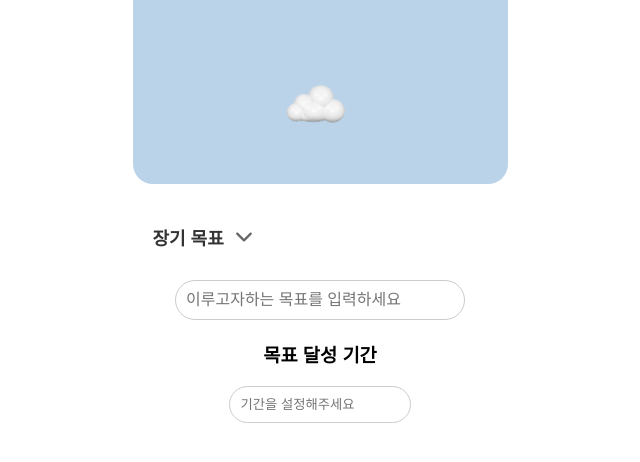
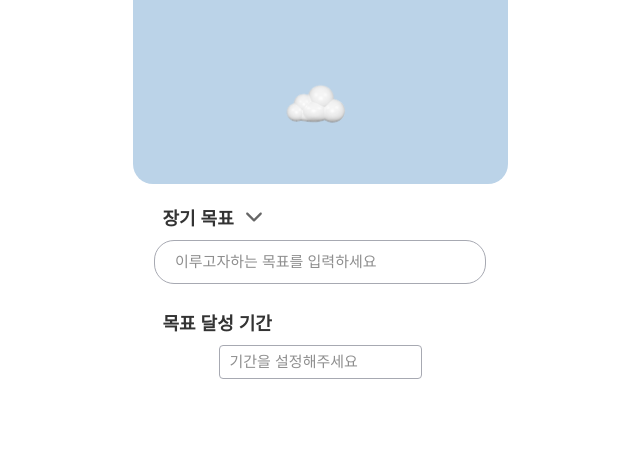
Before and after one commit to Groom-Team11/Front, a React (Create React App) app in the folder bloomgroom/: page / in a window 1280 px wide. Shown: the top 462 px of the page, without its empty margins (320-960 px from the left). Built offline with nearby package versions, Linux system fonts and the light colour scheme.

Commit message:
fix: 목표 달성 기간 css 수정

```diff
--- a/bloomgroom/src/GoalPage/GoalHeader.css
+++ b/bloomgroom/src/GoalPage/GoalHeader.css
@@ -10,6 +10,7 @@
 }
 
 .goal-title {
+    padding-left: 10px;
     font-size: 18px;
     font-weight: bold;
     color: #333;
@@ -29,3 +30,35 @@
     height: 24px;
     vertical-align: middle;
 }
+
+.goal-input {
+    padding-left: 20px;
+    padding-top: 12px;
+    padding-bottom: 12px;
+    border-color: #A7A9B2;
+    border-radius: 20px;
+    border-width: 1px;
+    width: 100%;
+    margin-top: 0px;
+    /* box-sizing: border-box; */
+    transition: all 0.3s ease;
+}
+
+.goal-input::placeholder{
+    color: #8E8E8E;
+    ; /* placeholder 색상 */
+    font-size: 15px; /* placeholder 글꼴 크기 */
+}
+
+.goal-input:focus {
+    outline: none; /* 기본 포커스 아웃라인 제거 */
+    border: 1px solid #0095E5; /* 선택 시 1px 테두리 */
+    box-shadow: 0 0 0 3.2px rgba(32, 162, 232, 0.25); /* 외곽 그림자 추가 */
+}
+
+.goal-section {
+    padding: 0; /* 부모 요소의 패딩 제거 */
+    margin: 0 0 25px 0; /* 부모 요소의 마진 제거 */
+    width: 100%; /* 부모 요소의 너비를 100%로 설정 */
+
+}
--- a/bloomgroom/src/GoalPage/GoalHeader.jsx
+++ b/bloomgroom/src/GoalPage/GoalHeader.jsx
@@ -15,14 +15,28 @@ function GoalHeader({ view, setView }) {
     );
 }
 
+function GoalInput({goal, setGoal}){
+    return(
+        <input
+            type="text"
+            placeholder="이루고자하는 목표를 입력하세요"
+            value={goal}
+            onChange={(e) => setGoal(e.target.value)}
+            className="goal-input"
+          />
+    )
+}
+
 // 전체 컴포넌트
 function GoalSection() {
-  const [view, setView] = useState(false);
+  let [view, setView] = useState(false);
+  let [goal, setGoal] = useState(null);
 
   return (
     <div className="goal-section">
       <GoalHeader view={view} setView={setView} />
       {view && <Dropdown />}
+      <GoalInput  goal={goal} setGoal={setGoal} />
     </div>
   );
 }
--- /dev/null
+++ b/bloomgroom/src/GoalPage/GoalPeriod.css
@@ -0,0 +1,41 @@
+.period-header {
+    /* justify-content: space-between; */
+    align-items: center;
+    /* padding: 10px; */
+    cursor: pointer;
+    margin-bottom: 10px;
+    display: flex;
+    align-items: center; /* 세로 가운데 정렬 */
+    justify-content: flex-start; /* 텍스트와 아이콘을 왼쪽 정렬 */
+}
+
+.period-title {
+    font-size: 18px;
+    font-weight: bold;
+    color: #333;
+    margin-right: 8px; /* 텍스트와 아이콘 사이의 간격을 줄임 */
+    padding-left: 10px;
+}
+
+.period-input {
+    /* width: 100%; 부모 요소의 너비를 가득 채움 */
+    padding: 8px 10px; /* 상하 10px, 좌우 12px의 패딩 적용 */
+    border: 1px solid #A7A9B2; /* 회색 테두리 */
+    border-radius: 4px; /* 둥근 테두리 */
+    font-size: 14px; /* 글자 크기 */
+    height: auto; /* 내용에 따라 높이를 자동으로 조정 */
+    box-sizing: border-box; /* 패딩과 보더가 너비 안에 포함되도록 설정 */
+    transition: all 0.3s ease; /* 부드러운 전환 */
+}
+
+.period-input::placeholder{
+    color: #8E8E8E;
+    ; /* placeholder 색상 */
+    font-size: 15px; /* placeholder 글꼴 크기 */
+}
+
+.period-input:focus {
+    outline: none; /* 기본 포커스 아웃라인 제거 */
+    border: 1px solid #0095E5; /* 선택 시 1px 테두리 */
+    box-shadow: 0 0 0 3.2px rgba(32, 162, 232, 0.25); /* 외곽 그림자 추가 */
+}
--- /dev/null
+++ b/bloomgroom/src/GoalPage/GoalPeriod.jsx
@@ -0,0 +1,31 @@
+import React, { useState } from "react";
+import "./GoalPeriod.css"; // GoalHeader용 CSS
+
+
+function PeriodInput({period, setPeriod}){
+    return(
+        <input
+            type="text"
+            placeholder="기간을 설정해주세요"
+            value={period}
+            onChange={(e) => setPeriod(e.target.value)}
+            className="period-input"
+          />
+    )
+}
+
+// 전체 컴포넌트
+function PeriodSection() {
+  const [period, setPeriod] = useState(null);
+
+  return (
+    <div className="period-section">
+        <div className="period-header">
+          <span className="period-title">목표 달성 기간</span>
+        </div>
+        <PeriodInput  period={period} setPeriod={setPeriod} />
+    </div>
+  );
+}
+
+export default PeriodSection;
--- a/bloomgroom/src/GoalPage/index.jsx
+++ b/bloomgroom/src/GoalPage/index.jsx
@@ -9,6 +9,7 @@ import { IoIosArrowUp } from "react-icons/io";
 
 import "./GoalPage.css";
 import GoalSection from "./GoalHeader";
+import PeriodSection from "./GoalPeriod";
 
 
 
@@ -37,27 +38,8 @@ const GoalPage = () => {
 
       {/* 하얀색 배경 영역 */}
       <div className="white-background">
-        <div className="goal-section">
         <GoalSection/>
-          <input
-            type="text"
-            placeholder="이루고자하는 목표를 입력하세요"
-            value={goal}
-            onChange={(e) => setGoal(e.target.value)}
-            className="goal-input"
-          />
-        </div>
-
-        <div className="date-section">
-          <h3>목표 달성 기간</h3>
-          <DatePicker
-            selected={date}
-            onChange={(selectedDate) => setDate(selectedDate)}
-            placeholderText="기간을 설정해주세요"
-            className="date-picker"
-            dateFormat="MMMM d, yyyy"
-          />
-        </div>
+        <PeriodSection/>
       </div>
     </div>
   );
```
